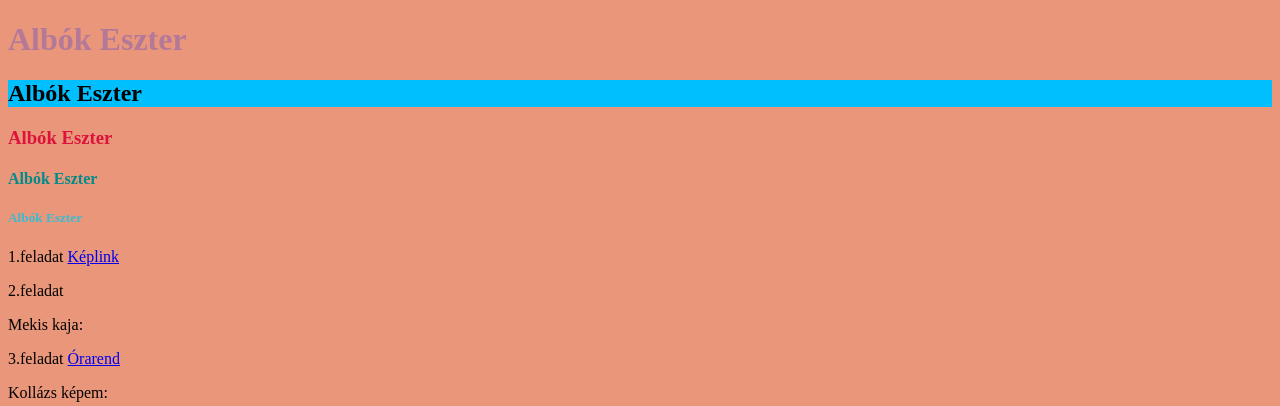
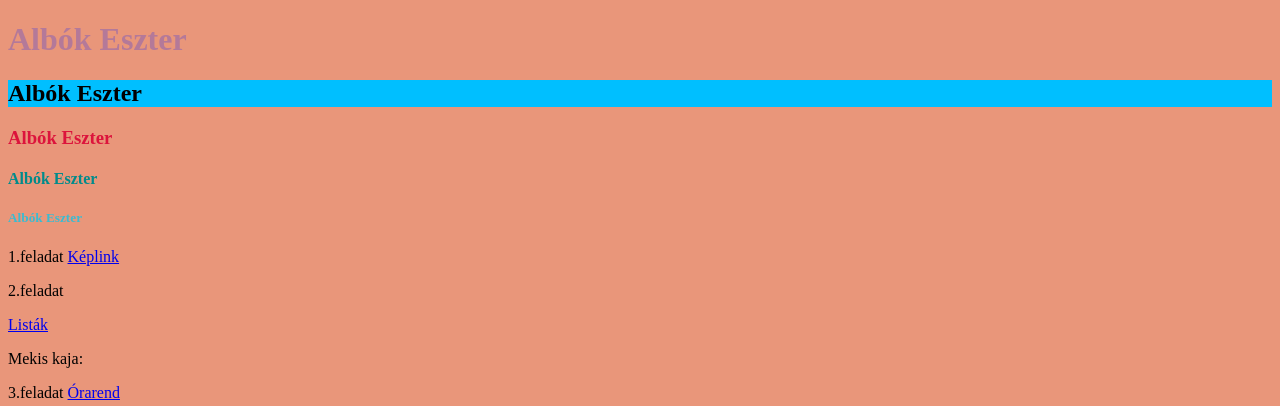
Before and after one commit to aeszter01/kollazs, a plain HTML site: page index.html in a window 1280 px wide. Shown: the top 406 px of the page. Drawn offline with Linux system fonts and the light colour scheme.

Commit message:
Update index.html

```diff
--- a/index.html
+++ b/index.html
@@ -15,7 +15,7 @@
     <p>1.feladat
     <a href="https://aeszter01.github.io/kollazs/keplink.html" target="blank">Képlink</a>
     </p>
-    <p>2.feladat
+    <p>2.feladat</p><a href="https://aeszter01.github.io/List-k/listak.html"><p>Listák</p></a>
     <p>Mekis kaja:</p>
    <p>3.feladat
         <a href="https://aeszter01.github.io/orarend/">Órarend</a>
```
